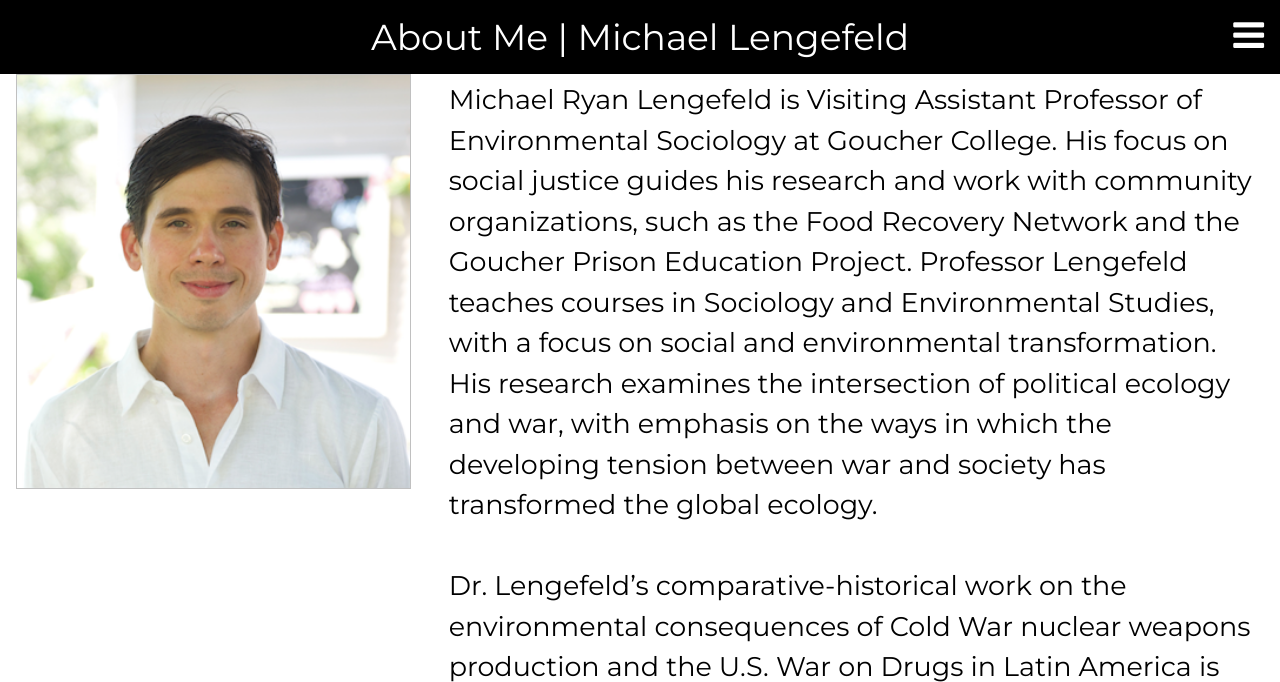
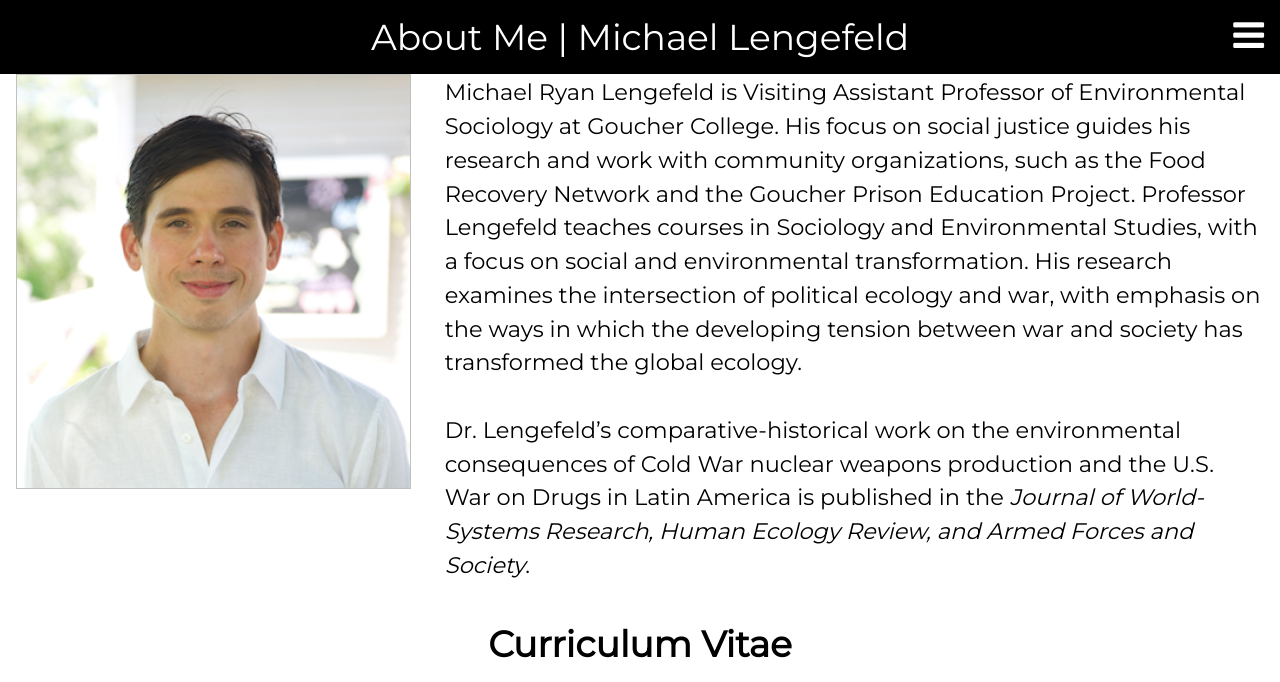
Before and after one commit to resilience1/resilience1.github.io, a Jekyll site: the page built from about/index.html, in a window 1280 px wide. Shown: the top 682 px of the page. Built offline with Jekyll 4.4.1, drawn with Linux system fonts in a browser that asks for light colours; nearby versions of some CDN libraries; grey boxes are pictures that could not be loaded.

Commit message:
Update index.html

```diff
--- a/about/index.html
+++ b/about/index.html
@@ -6,10 +6,10 @@
 <head>
 <style>
 	h2 {
-    	font-size: 1.8em;
+    	font-size: 1.5em;
 	font-style: bold;
-    	margin: 3px;
-    	padding: 3px;
+    	margin: 1px;
+    	padding: 1px;
 	}
 
 	figure {
@@ -79,7 +79,7 @@
 </div>
 	<br>
 	<div class="w3-container w3-center">
-		<h2>Curriculum Vitae</h2>
+		<h1><b>Curriculum Vitae</b></h1>
 	</div>
 
 	<div class="w3-container w3-center">
```
